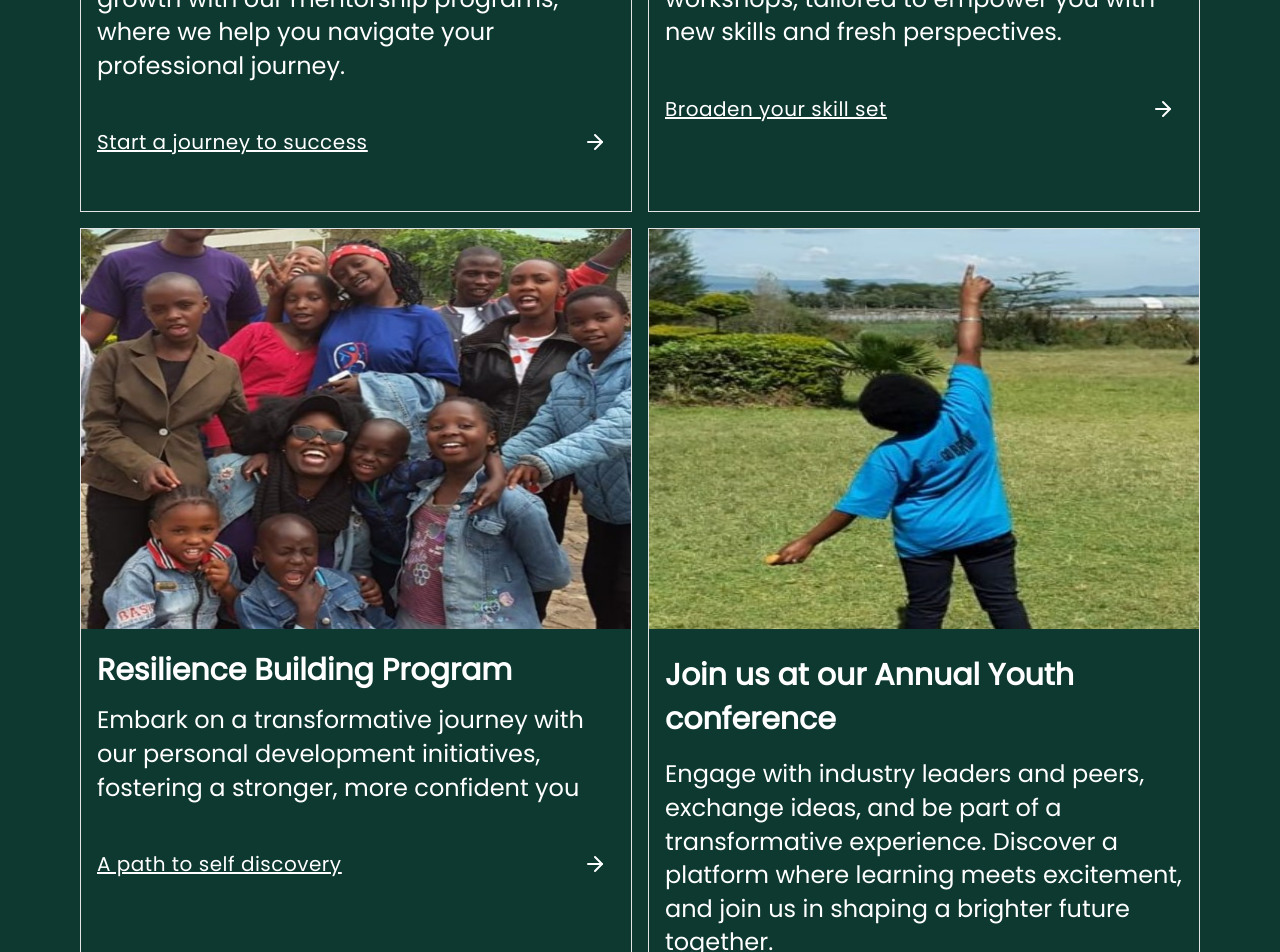
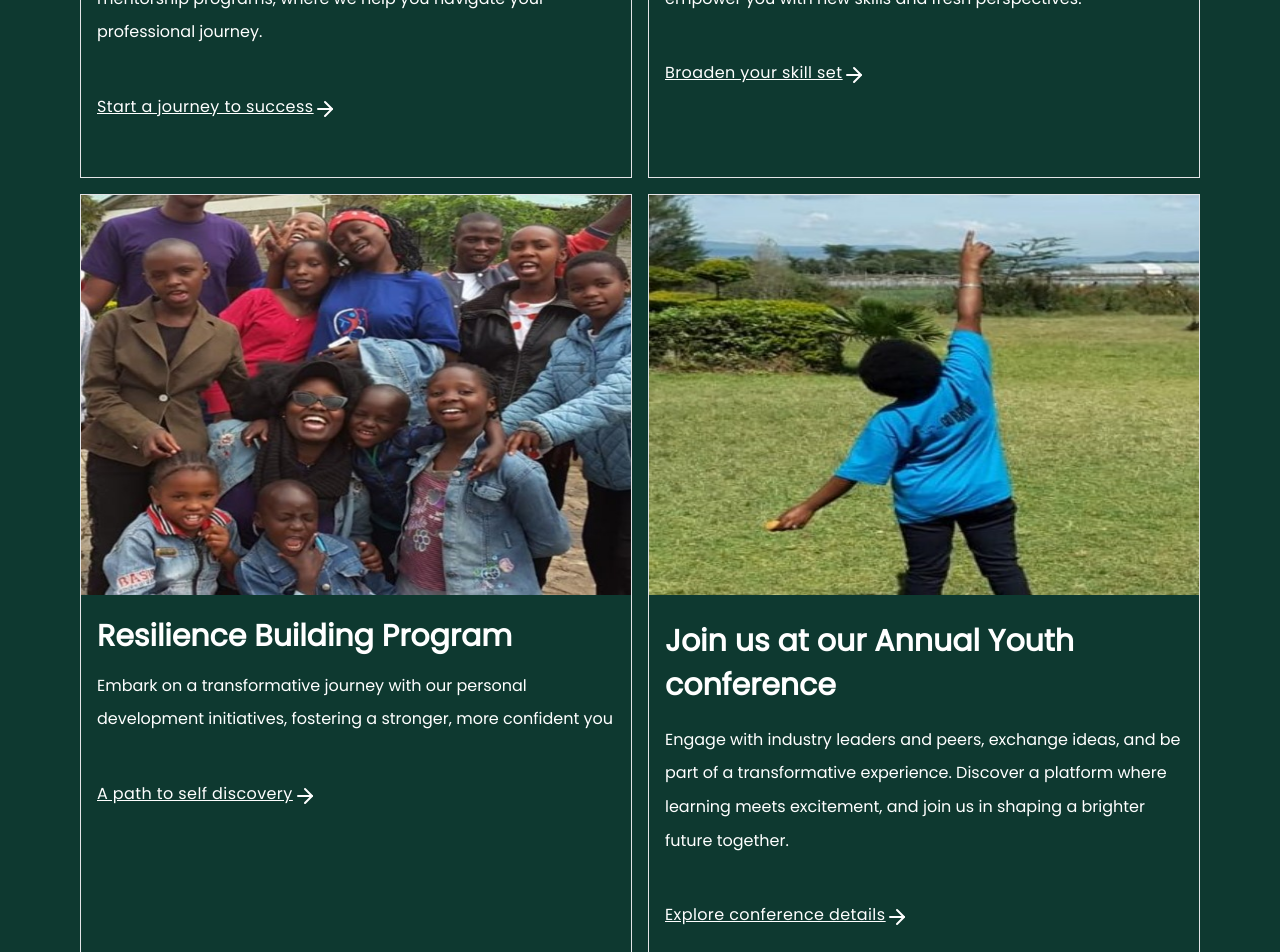
Before and after one commit to BabaMboga/TYC-main, a Next.js app: page /how-we-help/talent-discovery in a window 1280 px wide. Shown: the part 1340-2292 px from the top of the page. Built offline with nearby package versions, Linux system fonts and the light colour scheme.

Commit message:
feat: youth development hub page finished

```diff
--- a/components/how-we-help/youth-development-hub/OpportunitiesCard1.tsx
+++ b/components/how-we-help/youth-development-hub/OpportunitiesCard1.tsx
@@ -33,15 +33,15 @@ const OpportunitiesCard1 = ({}) => {
                     Try our mentorship programs
                   </div>
                 </div>
-                <div className="self-stretch text-2xl font-normal  leading-[33.60px]">
+                <div className="self-stretch text-base font-normal  leading-[33.60px]">
                 Experience personalized guidance and growth with our mentorship programs, where we help you navigate your professional journey.
                 </div>
               </div>
               <div className=" gap-4 p-4 ">
                 <div className=" gap-4 py-4 pr-2 ">
                   <div className=" ">
-                    <div className="text-xl font-medium leading-tight tracking-wide underline flex justify-between w-full">
-                     <Link href={'/resources-at-tyc-africa-trust'}>Start a journey to success</Link> <Icons.right/>
+                    <div className="text-base font-medium leading-tight tracking-wide underline flex justify-between w-full">
+                     <Link className="flex" href={'/resources-at-tyc-africa-trust'}>Start a journey to success <Icons.right/></Link>
                     </div>
                   </div>
                   <div className="relative w-6 h-6" />
@@ -62,15 +62,15 @@ const OpportunitiesCard1 = ({}) => {
                     Explore our workshops
                   </div>
                 </div>
-                <div className="self-stretch text-2xl font-normal  leading-[33.60px]">
+                <div className="self-stretch text-base font-normal  leading-[33.60px]">
                 Expand your horizons with our interactive workshops, tailored to empower you with new skills and fresh perspectives.
                 </div>
               </div>
               <div className=" gap-4 p-4 ">
                 <div className=" gap-4 py-4 pr-2 ">
                   <div className=" ">
-                    <div className="text-xl font-medium leading-tight tracking-wide underline flex justify-between w-full">
-                     <Link href={'/resources-at-tyc-africa-trust'}>Broaden your skill set</Link> <Icons.right/>
+                    <div className="text-base font-medium leading-tight tracking-wide underline flex justify-between w-full">
+                     <Link className="flex" href={'/resources-at-tyc-africa-trust'}>Broaden your skill set<Icons.right/></Link>
                     </div>
                   </div>
                   <div className="relative w-6 h-6" />
@@ -91,14 +91,14 @@ const OpportunitiesCard1 = ({}) => {
                     Resilience Building Program
                   </div>
                 </div>
-                <div className="self-stretch text-2xl font-normal  leading-[33.60px]">
+                <div className="self-stretch text-base font-normal  leading-[33.60px]">
                 Embark on a transformative journey with our personal development initiatives, fostering a stronger, more confident you                </div>
               </div>
               <div className=" gap-4 p-4 ">
                 <div className=" gap-4 py-4 pr-2 ">
                   <div className=" ">
-                    <div className="text-xl font-medium leading-tight tracking-wide underline flex justify-between w-full">
-                     <Link href={'/how-we-help/resilience-building'}>A path to self discovery</Link> <Icons.right/>
+                    <div className="text-base font-medium leading-tight tracking-wide underline flex justify-between w-full">
+                     <Link className="flex" href={'/how-we-help/resilience-building'}>A path to self discovery<Icons.right/></Link>
                     </div>
                   </div>
                   <div className="relative w-6 h-6" />
@@ -119,14 +119,14 @@ const OpportunitiesCard1 = ({}) => {
                     Join us at our Annual Youth conference
                   </div>
                 </div>
-                <div className="self-stretch text-2xl font-normal  leading-[33.60px]">
+                <div className="self-stretch text-base font-normal  leading-[33.60px]">
                 Engage with industry leaders and peers, exchange ideas, and be part of a transformative experience. Discover a platform where learning meets excitement, and join us in shaping a brighter future together.                </div>
               </div>
               <div className=" gap-4 p-4 ">
                 <div className=" gap-4 py-4 pr-2 ">
                   <div className=" ">
-                    <div className="text-xl font-medium leading-tight tracking-wide underline flex justify-between w-full">
-                     <Link href={'https://forms.gle/2vatDWT7Pu16gJ646'}>Explore conference details</Link> <Icons.right/>
+                    <div className="text-base font-medium leading-tight tracking-wide underline flex justify-between w-full">
+                     <Link className="flex" href={'https://forms.gle/2vatDWT7Pu16gJ646'}>Explore conference details <Icons.right/> </Link>
                     </div>
                   </div>
                   <div className="relative w-6 h-6" />
```
